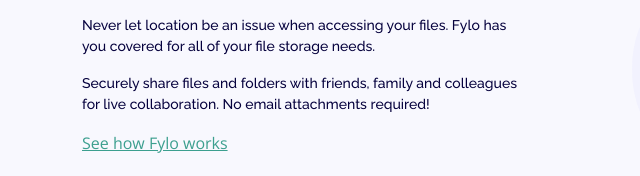
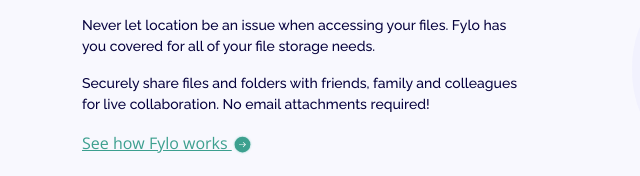
Before and after one commit to YoussefMohamed2k19/Fylo-Landing-Page-Challenge, a plain HTML site: page index.html in a window 1280 px wide. Shown: the part 1033-1209 px from the top of the page, 0-640 px from the left. Drawn offline with nearby package versions, Linux system fonts and the light colour scheme.

Commit message:
first commit

```diff
--- a/css/style.css
+++ b/css/style.css
@@ -44,8 +44,8 @@
 .link{
     color: hsl(170, 45%, 43%);
 }
-.link i{
-    font-size: 14px;
+.link img{
+    width: 21px;
 }
 .card{
     font-family: 'Raleway', sans-serif;
--- a/index.html
+++ b/index.html
@@ -78,7 +78,7 @@
                             <p class="landing-paragraph">Never let location be an issue when accessing your files. Fylo has you covered for all of your file storage needs.</p>
                             <p class="landing-paragraph">Securely share files and folders with friends, family and colleagues for live collaboration. No email attachments required!</p>
                         </div>
-                        <a href="#" class="link">See how Fylo works  <!--<i class="fas fa-chevron-circle-right"></i>--></a>
+                        <a href="#" class="link">See how Fylo works <img src="Image/icon-arrow.svg" alt="arrow"></a>
                         <div class="card mt-4" style="width: 25rem;">
                             <div class="card-body p-4">
                                 <h5 class="card-title"><img src="Image/icon-quotes.svg" alt="quote" style="width: 20px;"></h5>
```
